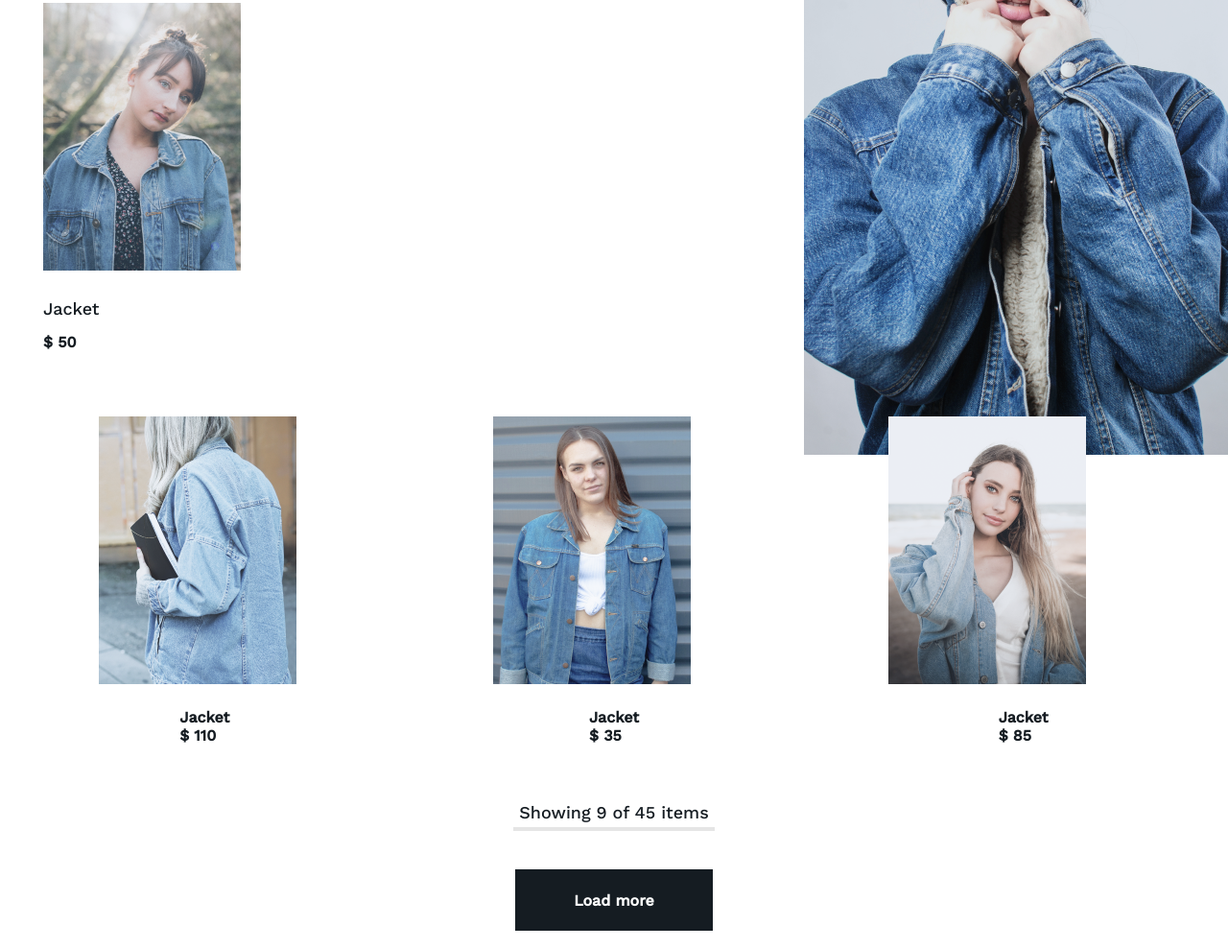
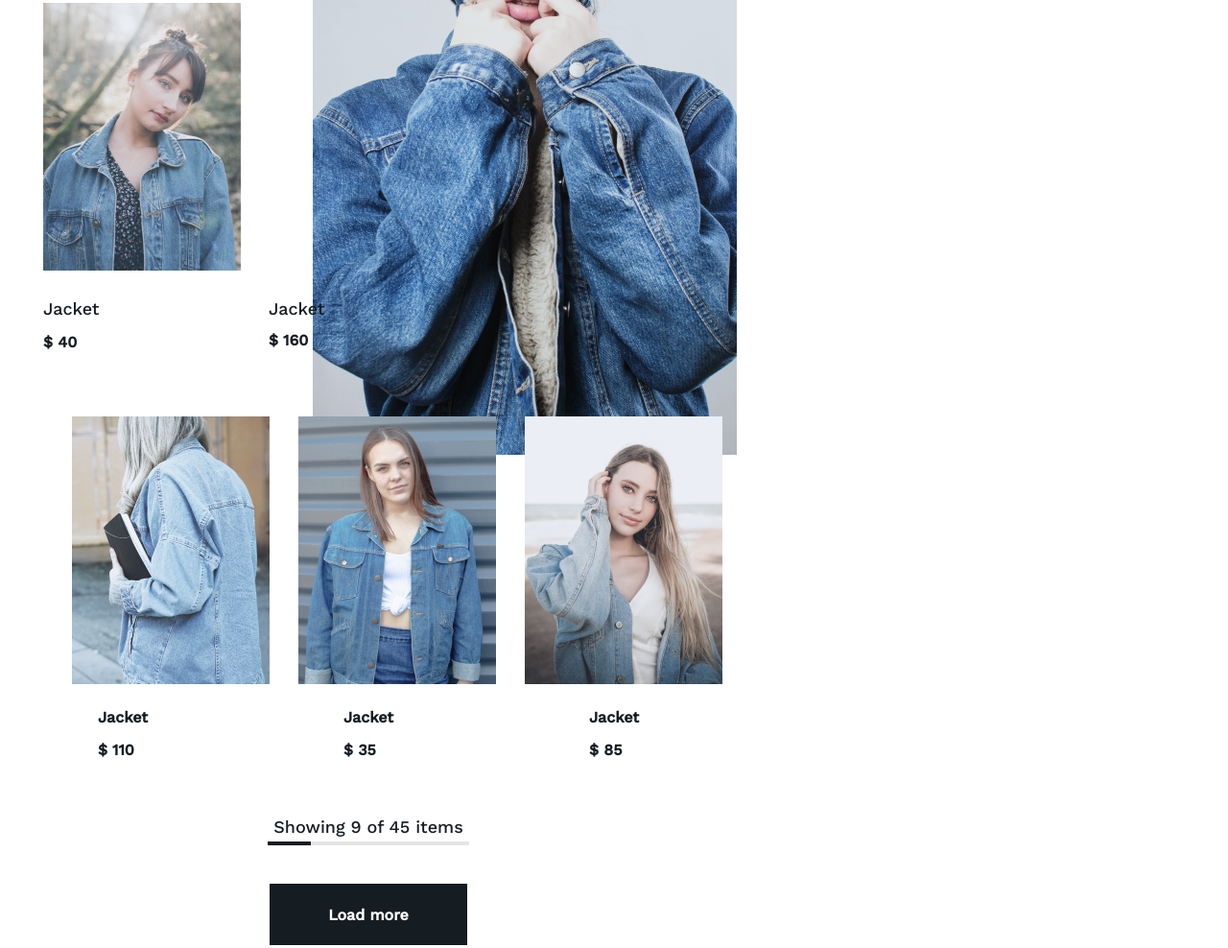
Before and after one commit to grisha18/jeans, a plain HTML site: page index.html in a window 1280 px wide. Shown: the part 1215-2203 px from the top of the page at 96% size. Drawn offline with nearby package versions, Linux system fonts and the light colour scheme.

Commit message:
container

```diff
--- a/index.html
+++ b/index.html
@@ -8,6 +8,7 @@
     <link rel="stylesheet" href="style.css">
 </head>
 <body>
+   <div class="header-container">
         <div class="header">
             <nav class="menu">
                 <ul class="menu__list">
@@ -24,6 +25,8 @@
                 <img src="img/cart.png" alt="cart">
             </div>
         </div>
+    </div>
+    <div class="main-container">
         <div class="main">
             <div class="main__left">
                 <div class="bread-crumbs">
@@ -64,32 +67,37 @@
                 <div class="price">$ 50</div>
                 <div class="main-woman__img">
                     <img src="img/woman.png" alt="woman"/>
+                    <div class="main-woman__jacket">
                         <div class="jacket">Jacket</div>
-                <div class="price">$ 50</div>
+                        <div class="price">$ 40</div>
+                        <div class="main-right__jacket">Jacket</div>
+                        <div class="main-right__price"></br>$ 160</div>
                     </div>
                 </div>
             </div>
-
+        </div>
         <div class="main__shop">
             <div class="shop">
                 <div class="shop__filter">
                     Filter by
-            <img src="img/Vector.png" alt="Vector"/>
+                        <img class="vector" src="img/Vector.png" alt="Vector"/>
                 </div>
                 <div class="shop__price">
                     Price
-            <img src="img/Vector.png" alt="Vector"/>
+                        <img class="vector__price" src="img/Vector.png" alt="Vector"/>
                     <div class="range__slider"></div>
                     <div class="range__circle"></div>
                     <div class="range-slider__circle"></div>
                     <div class="price__number">
                         <div class="price-slider__number">$ 40</div>
                         <div class="price-range__number">$ 240</div>
+                        <div class="shop-line__black"></div>
                     </div>
+
                 </div>
                 <div class="shop__color">
                     Color
-            <img src="img/Vector.png" alt="Vector"/>
+                        <img class="vector__color" src="img/Vector.png" alt="Vector"/>
                     <div class="colors">
                         <div class="white"></div>
                         <div class="dark-blue"></div>
@@ -101,7 +109,7 @@
                 </div>
                 <div class="shop__collection">
                     Collection
-            <img src="img/Vector.png" alt="Vector"/>
+                        <img class="vector__collection" src="img/Vector.png" alt="Vector"/>
                     <div class="collection__types">
                         <span>Casual</span>
                         <span>Petite</span>
@@ -117,7 +125,6 @@
                 </div>
             </div>
         </div>
-
         <div class="main__woman">
             <div class="main__image">
                 <img src="img/woman_img.png" alt="woman"/>
@@ -130,27 +137,30 @@
                 <div class="collection__jeans">
                     <div class="jacket__one">
                         Jacket</br>
-                    <span>$ 110</span>
+                        <div>$ 110</div>
                     </div>
                     <div class="jacket__two">
                         Jacket</br>
-                    <span>$ 35</span>
+                        <div>$ 35</div>
                     </div>
                     <div class="jacket__three">
                         Jacket</br>
-                    <span>$ 85</span>
+                        <div>$ 85</div>
                     </div>
                 </div>
-
         </div>
             <div class="main__items">
                 Showing 9 of 45 items
             </div>
-    <div class="main__line">
+            <div class="main-line__block">
+                <div class="main__line"></div>
+                <div class="main-line__black"></div>
             </div>
             <div class="main__button">
                 Load more
             </div>
+    </div>
+    <div class="footer-container">
         <div class="footer">
             <div class="footer__logo">
                 <img src="img/footer__logo.png" alt="logo"/>
@@ -168,7 +178,8 @@
                 <img src="img/pinterest__img.png" alt="pinterest"/>
                 <img src="img/twitter.png" alt="twitter"/>
             </div>
+            <div class="footer__white"></div>
         </div>
-
+    </div>
 </body>
 </html>
--- a/style.css
+++ b/style.css
@@ -3,11 +3,17 @@
     padding: 0;
     font-family: 'Work Sans', sans-serif;
 }
+.header-container{
+    max-width: 768px;
+}
 .header{
     display: flex;
     flex-direction: row;
     justify-content: space-between;
+    align-items: center;
     padding: 1em;
+    margin-left: 45px;
+    margin-right: 45px;
 }
 .menu__list{
     list-style: none;
@@ -26,6 +32,9 @@
 .header__search img{
     height: 20px;
     width: 18px;
+}
+.main-container{
+    max-width: 768px;
 }
 .main{
     height: 260px;
@@ -112,6 +121,18 @@
     line-height: 21px;
     color: #151C22;
     padding: 5px 0 0 15px;
+}
+.vector{
+    margin-left: 82px;
+}
+.vector__price{
+    margin-left: 110px;
+}
+.vector__color{
+    margin-left: 108px;
+}
+.vector__collection{
+    margin-left: 70px;
 }
 .shop__price{
     height: 115px;
@@ -205,6 +226,14 @@
     position: absolute;
     top: 65px;
     right: 42px;
+}
+.shop-line__black{
+    position: absolute;
+    top:  70px;
+    left: 40px;
+    width: 117px;
+    height: 0px;
+    border: 2px solid #151C22;
 }
 .price__number{
     display: flex;
@@ -323,6 +352,32 @@
 .main-woman__img{
     margin-top: 50px;
 }
+.main-woman__jacket{
+    position: relative;
+}
+.main-right__jacket{
+    position: absolute;
+    top: 0;
+    left: 235px;
+    font-family: Work Sans;
+    font-style: normal;
+    font-weight: 500;
+    font-size: 18px;
+    line-height: 21px;
+    color: #151C22;
+}
+.main-right__price{
+    margin-top: -40px;
+    margin-left: 235px;
+    font-family: Work Sans;
+    font-style: normal;
+    font-weight: bold;
+    font-size: 16px;
+    line-height: 19px;
+    display: flex;
+    align-items: center;
+    color: #151C22;
+}
 .main__image{
     margin-top: 35px;
     display: flex;
@@ -333,7 +388,11 @@
     display: flex;
     justify-content: space-around;
     margin-top: -40px;
+    margin-left: 45px;
     margin-right: 45px;
+}
+.main-girl__images img{
+    margin-left: 30px;
 }
 .collection__jeans{
     display: flex;
@@ -347,6 +406,15 @@
     align-items: center;
     color: #151C22;
     margin-top: 25px;
+}
+.jacket__one div{
+    margin-top: 15px;
+}
+.jacket__two div{
+    margin-top: 15px;
+}
+.jacket__three div{
+    margin-top: 15px;
 }
 .main__items{
     font-family: Work Sans;
@@ -367,11 +435,15 @@
     margin-right: auto;
     margin-top: 5px;
 }
-.main__line::before{
-    content: '';
+.main-line__block{
+    position: relative;
+}
+.main-line__black{
+    position: absolute;
+    top: 0;
+    left: 279px;
     width: 41px;
-    color: #151C22;
-    border-top-color: 2px solid #151C22;
+    border: 2px solid #151C22;
 }
 .main__button{
     width: 206px;
@@ -390,6 +462,9 @@
     margin-left: auto;
     margin-right: auto;
     margin-bottom: 100px;
+}
+.footer-container{
+    max-width: 768px;
 }
 .footer{
     height: 230px;
@@ -421,8 +496,13 @@
 .footer__icon{
     display: flex;
     justify-content: center;
+    margin-bottom: 51px;
 }
 .footer__icon img{
     margin-left: 40px;
     margin-top: 40px;
 }
+.footer__white{
+    height: 33px;
+    background:  #FFFFFF;
+}
```
Lines whose indentation alone changed are shown as unchanged.
